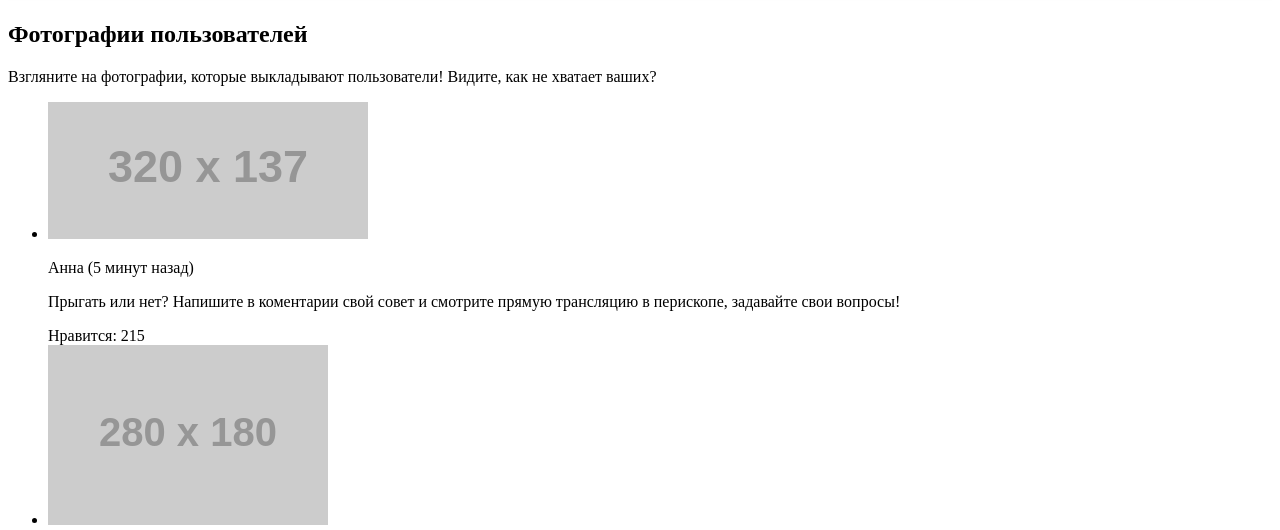
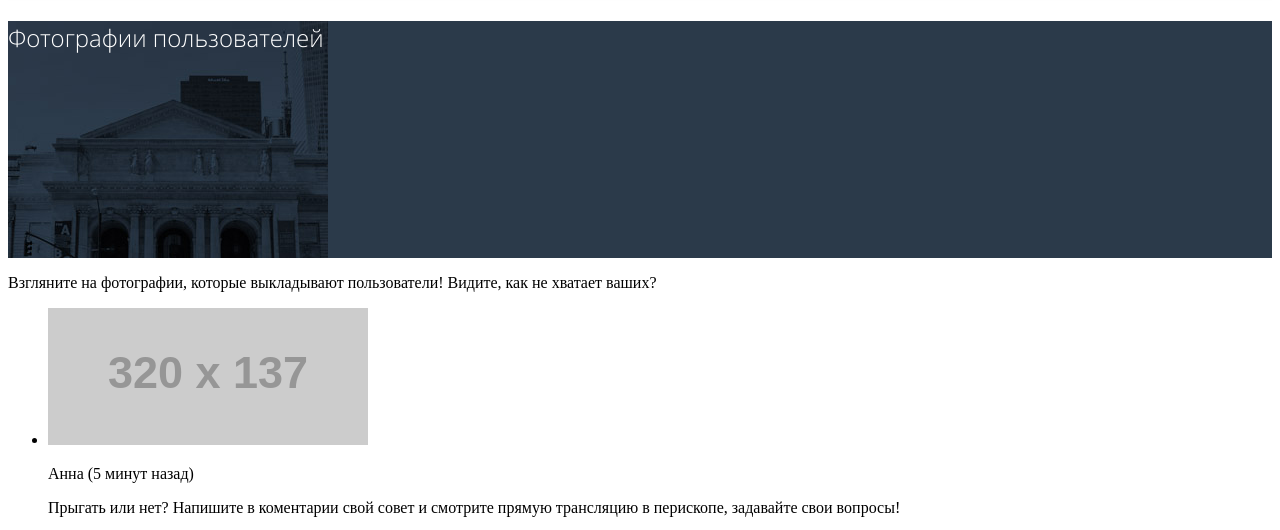
Before and after one commit to niaimko/108005-pink, a website: page source/photo.html in a window 1280 px wide. Shown: the part 217-747 px from the top of the page. Drawn offline with nearby package versions, Linux system fonts and the light colour scheme; files that its build step writes are made by us from their sources; placeholder pictures from the web are drawn by us.

Commit message:
Создал примесь для стилей шрифта блока приветствия, добавил стили для блока приветствия для всех страниц

```diff
--- a/source/sass/blocks/page-intro.scss
+++ b/source/sass/blocks/page-intro.scss
@@ -0,0 +1,26 @@
+.page-intro {
+  min-height: 462px;
+
+  background-color: $page-intro-background-color;
+  background-image:
+    url("../../img/iphone-hand-mobile@1x.png"),
+    url("../../img/bg-back-mobile@1x.jpg");
+  background-position:
+    bottom left,
+    top left;
+  background-repeat:
+    no-repeat;
+
+  h1 {
+    @include page-intro-fonts;
+  }
+}
+
+.photo-page .page-intro,
+.form-page .page-intro {
+  min-height: 237px;
+
+  background-image: url("../../img/bg-back-mobile@1x.jpg");
+  background-position: top left;
+  background-repeat: no-repeat;
+}
--- a/source/sass/mixins.scss
+++ b/source/sass/mixins.scss
@@ -6,3 +6,10 @@
   color: $color-page-header;
   text-transform: uppercase;
 }
+
+@mixin page-intro-fonts {
+  font-family: "Open Sans", "Arial", sans-serif;
+  font-size: 24px;
+  font-weight: 300;
+  color: $color-page-intro;
+}
```
